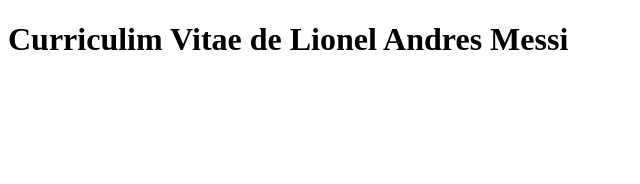
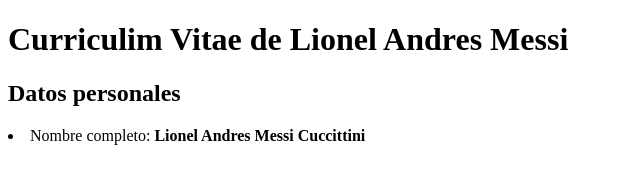
Before and after one commit to leandro-lasala/Entrega-nucba-leando-lasala, a plain HTML site: page index.html in a window 1280 px wide. Shown: the whole page, without its empty margins (0-640 px from the left). Drawn offline with Linux system fonts and the light colour scheme.

Commit message:
Agregue datos personales de Messi

```diff
--- a/index.html
+++ b/index.html
@@ -9,5 +9,13 @@
     <header>
         <h1>Curriculim Vitae de Lionel Andres Messi</h1>
     </header>
+<main>
+    <div>
+        <H2>Datos personales</H2>
+        <li>
+            <lo>Nombre completo: <b>Lionel Andres Messi Cuccittini</b></lo>
+        </li>
+    </div>
+</main>
 </body>
 </html>
```
